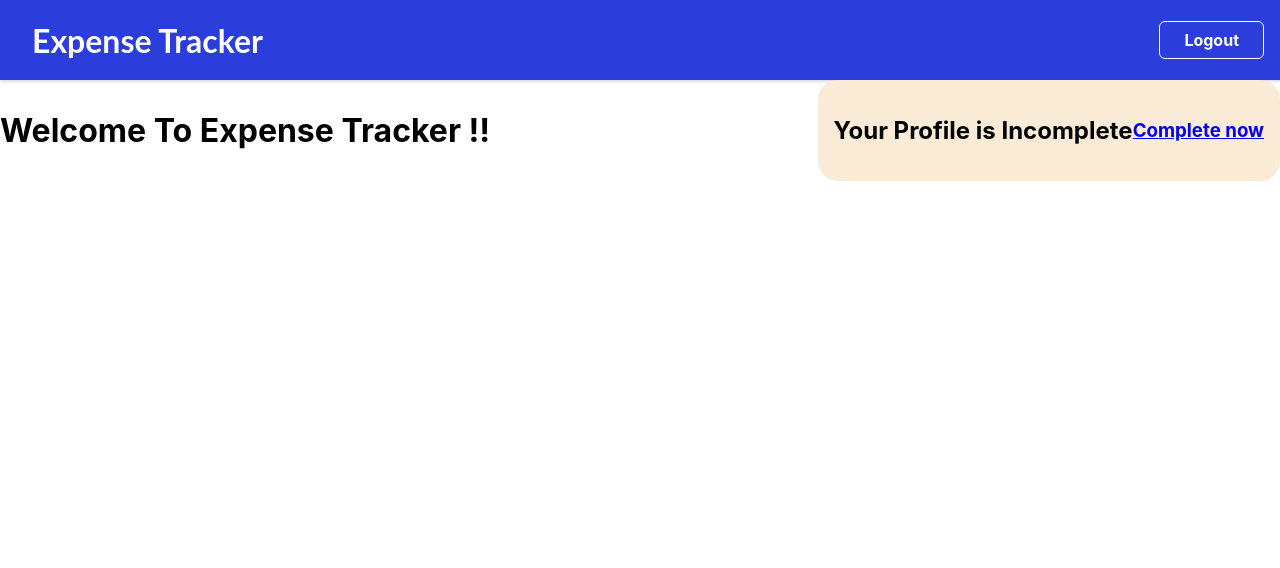
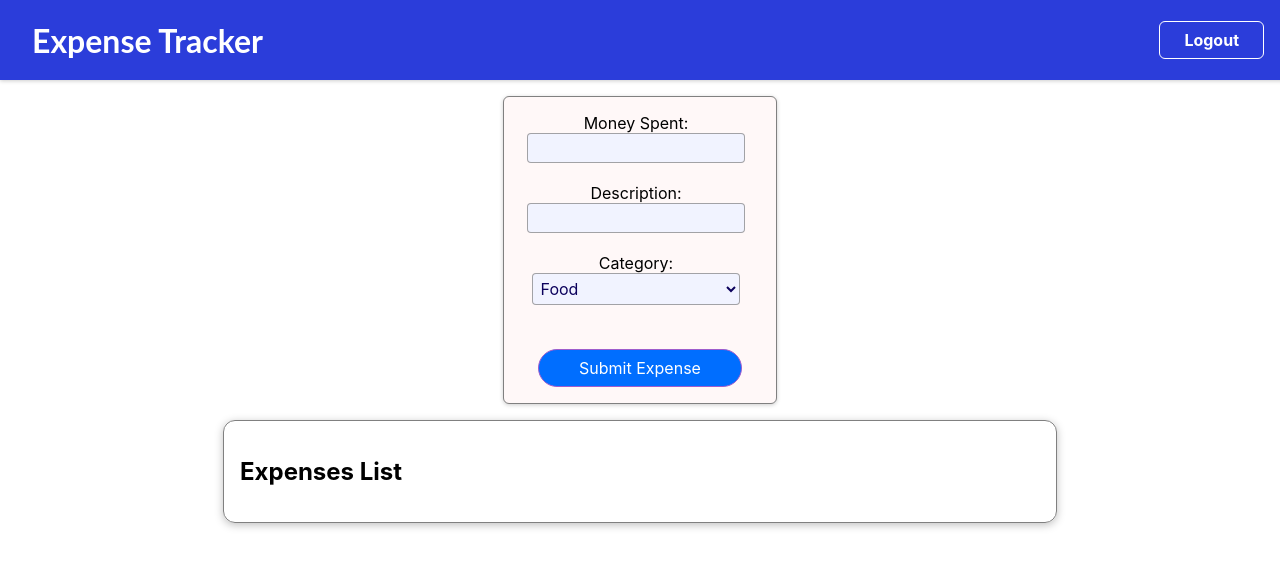
Before and after one commit to NivedHari/expense-tracker-react, a React (Create React App) app: page /expenses in a window 1280 px wide. Before the commit this address led to /. Shown: the top 568 px of the page. Built offline with nearby package versions, Linux system fonts and the light colour scheme; sample sign-in values are in the browser's storage.

Commit message:
Adding Expenses for tracking purpose

```diff
--- a/src/App.js
+++ b/src/App.js
@@ -8,6 +8,7 @@ import { Redirect } from "react-router-dom/cjs/react-router-dom.min";
 import Layout from "./Components/Layout/Layout";
 import Profile from "./Components/pages/Profile";
 import ForgotPasswordForm from "./Components/Auth/ForgottPassordForm";
+import ExpensePage from "./Components/pages/Expenses/ExpensePage";
 
 function App() {
   const authCtx = useContext(AuthContext);
@@ -30,6 +31,9 @@ function App() {
         <Route path="/profile">
           <Profile />
         </Route>
+        {authCtx.isLoggedIn && (<Route path="/expenses">
+          <ExpensePage />
+        </Route>)}
         <Route path="*">
           <Redirect to="/"></Redirect>
         </Route>
--- a/src/Components/Auth/AuthForm.module.css
+++ b/src/Components/Auth/AuthForm.module.css
@@ -1,9 +1,10 @@
 
 .auth {
-    margin: 10rem auto;
-    margin-bottom: 1rem;
+   margin: 1rem auto;
+    max-width: 40rem;
+    padding: 1rem;
     width: 100%;
-    max-width: 15rem;
+    max-width: 800px;
     border-radius: 6px;
     background-color: #fff8f8;
     box-shadow: 0 1px 4px rgba(0, 0, 0, 0.2);
@@ -64,7 +65,7 @@
     font: inherit;
     color: white;
     background-color: #006eff;
-    border: 1px solid #9f5ccc;
+    border: 1px solid #5c5ecc;
     border-radius: 20px;
     padding: 0.5rem 2.5rem;
     margin-bottom: 1.5rem;
--- /dev/null
+++ b/src/Components/pages/Expenses/ExpenseForm.js
@@ -0,0 +1,85 @@
+import { useState } from "react";
+import classes from "./ExpenseForm.module.css";
+
+const ExpenseForm = (props) => {
+  const [expenseData, setExpenseData] = useState({
+    amount: "",
+    description: "",
+    category: "Food",
+  });
+
+  const handleChange = (e) => {
+    const { name, value } = e.target;
+    setExpenseData((prevData) => ({
+      ...prevData,
+      [name]: value,
+    }));
+  };
+
+  const handleSubmit = (e) => {
+    e.preventDefault();
+
+
+    console.log("Submitted Data:", expenseData);
+    setExpenseData({
+      amount: "",
+      description: "",
+      category: "Food",
+    });
+    props.onAddExpense(expenseData);
+  };
+
+  return (
+    <section className={classes.expense}>
+      <form onSubmit={handleSubmit}>
+        <div className={classes.control}>
+          <label>
+            Money Spent:
+            <input
+              type="number"
+              name="amount"
+              value={expenseData.amount}
+              onChange={handleChange}
+              required
+            />
+          </label>
+          <br />
+        </div>
+        <div className={classes.control}>
+          <label>
+            Description:
+            <input
+              type="text"
+              name="description"
+              value={expenseData.description}
+              onChange={handleChange}
+              required
+            />
+          </label>
+          <br />
+        </div>
+        <div className={classes.control}>
+          <label>
+            Category:
+            <select
+              name="category"
+              value={expenseData.category}
+              onChange={handleChange}
+            >
+              <option value="Food">Food</option>
+              <option value="Petrol">Petrol</option>
+              <option value="Salary">Salary</option>
+            </select>
+          </label>
+          <br />
+        </div>
+        <div className={classes.actions}>
+          <button type="submit">Submit Expense</button>
+        </div>
+      </form>
+
+    </section>
+  );
+};
+
+export default ExpenseForm;
--- /dev/null
+++ b/src/Components/pages/Expenses/ExpenseForm.module.css
@@ -0,0 +1,82 @@
+.expense {
+  margin: 1rem auto;
+  margin-bottom: 1rem;
+  width: 100%;
+  max-width: 15rem;
+  border-radius: 6px;
+  background-color: #fff8f8;
+  box-shadow: 0 1px 4px rgba(0, 0, 0, 0.2);
+  border: 1px solid grey;
+  padding: 1rem;
+  text-align: center;
+}
+
+.control {
+  margin-right: 0.5rem;
+}
+
+.control label {
+  display: block;
+  color: black;
+}
+
+.control input {
+  font: inherit;
+  background-color: #f1f3ff;
+  color: #0c015c;
+  border-radius: 4px;
+  border: 1px solid rgba(128, 128, 128, 0.7);
+  width: 90%;
+  text-align: left;
+  padding: 0.25rem;
+}
+
+.control select {
+  font: inherit;
+  background-color: #f1f3ff;
+  color: #0c015c;
+  border-radius: 4px;
+  border: 1px solid rgba(128, 128, 128, 0.7);
+  width: 90%;
+  text-align: left;
+  padding: 0.25rem;
+}
+.control input:focus {
+  outline: none;
+  border-color: #006eff;
+}
+
+.actions {
+  margin-top: 1.5rem;
+  display: flex;
+  flex-direction: column;
+  align-items: center;
+}
+
+.actions button {
+  cursor: pointer;
+  font: inherit;
+  color: white;
+  background-color: #006eff;
+  border: 1px solid #9f5ccc;
+  border-radius: 20px;
+  padding: 0.5rem 2.5rem;
+}
+
+.actions button:hover {
+  background-color: #3a6bbb;
+  border-color: #3a67bb;
+}
+
+.actions .toggle {
+  margin-top: 1rem;
+  background-color: transparent;
+  color: #5c83cc;
+  border: none;
+  padding: 0.15rem 1.5rem;
+}
+
+.actions .toggle:hover {
+  background-color: transparent;
+  color: #82a0cc;
+}
--- /dev/null
+++ b/src/Components/pages/Expenses/ExpenseList.js
@@ -0,0 +1,23 @@
+import React from 'react';
+import classes from './ExpenseList.module.css';
+
+const ExpenseList = (props) => {
+  return (
+    <section className={classes.expense}>
+      <div className={classes.expensesList}>
+        <h2>Expenses List</h2>
+        <ul className={classes.expensesList}>
+          {props.expenses.map((expense) => (
+            <li key={expense.id}>
+              <strong>Amount:</strong> ${expense.amount} |{" "}
+              <strong>Description:</strong> {expense.description} |{" "}
+              <strong>Category:</strong> {expense.category}
+            </li>
+          ))}
+        </ul>
+      </div>
+    </section>
+  );
+};
+
+export default ExpenseList;
--- /dev/null
+++ b/src/Components/pages/Expenses/ExpenseList.module.css
@@ -0,0 +1,9 @@
+.expensesList {
+    list-style: none;
+    padding: 0;
+}
+
+.expensesList__fallback {
+    color: white;
+    text-align: center;
+}
--- /dev/null
+++ b/src/Components/pages/Expenses/ExpensePage.js
@@ -0,0 +1,28 @@
+import { useState } from "react";
+import ExpenseList from "./ExpenseList";
+import ExpenseForm from "./ExpenseForm";
+import classes from "./ExpensePage.module.css";
+
+const ExpensePage = () => {
+    const [expensesList, setExpensesList] = useState([]);
+
+    const addExpenseHandler = (expense) => {
+        setExpensesList((prevExpenses) => {
+          return [expense, ...prevExpenses];
+        });
+      };
+
+    return (
+      <div>
+        <div>
+          <ExpenseForm onAddExpense={addExpenseHandler}/>
+        </div>
+        <div className={classes.expenses_container}>
+          <ExpenseList expenses={expensesList} />
+        </div>
+      </div>
+    );
+  };
+
+
+export default ExpensePage;
--- /dev/null
+++ b/src/Components/pages/Expenses/ExpensePage.module.css
@@ -0,0 +1,11 @@
+.expenses_container {
+    background-color: #ffffff79;
+    border-radius: 12px;
+    box-shadow: 0 2px 8px rgba(0, 0, 0, 0.25);
+    border: 1px solid grey;
+    margin: 1rem auto;
+    max-width: 40rem;
+    padding: 1rem;
+    width: 100%;
+    max-width: 800px;
+  }
--- a/src/Components/pages/Profile.js
+++ b/src/Components/pages/Profile.js
@@ -138,6 +138,7 @@ const Profile = () => {
     } catch (error) {
       setVerificationStatus(`Verification Failed: ${error.message}`);
     }
+
   };
 
   useEffect(() => {
@@ -170,7 +171,7 @@ const Profile = () => {
             />
           </div>
           <div className={classes.control}>
-            <button className={classes.btn} onClick={verificationHandler}>
+            <button className={classes.btn} onClick={verificationHandler} >
               Verify Email
             </button>
           </div>
```
Also changed, not shown: src/Components/pages/Expenses/NewExpense/NewExpense.js (added, +40 -0 lines), src/Components/pages/Expenses/NewExpense/NewExpense.module.css (added, +38 -0 lines).
